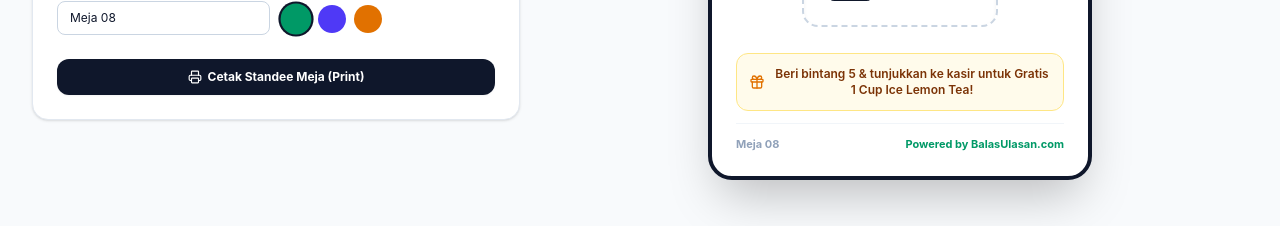
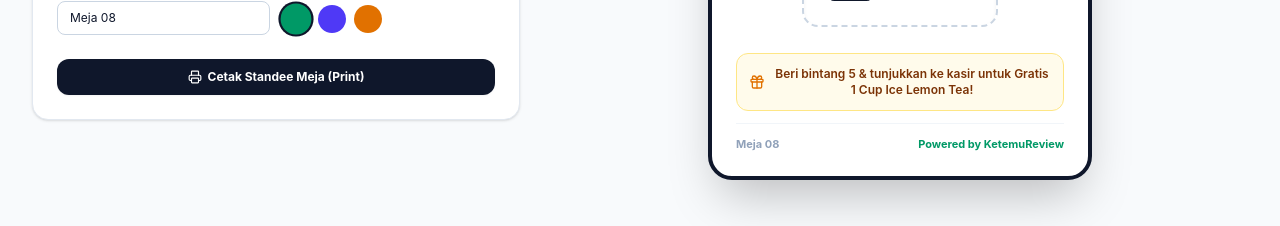
Before and after one commit to hakimarie/ketemuulasan, a React (Vite) app: page / in a window 1280 px wide. Shown: the part 7100-7326 px from the top of the page. Built offline with nearby package versions, Linux system fonts and the light colour scheme.

Commit message:
Complete KetemuReview branding cleanup

```diff
--- a/src/components/ReviewBoosterQR.tsx
+++ b/src/components/ReviewBoosterQR.tsx
@@ -252,7 +252,7 @@ export const ReviewBoosterQR: React.FC = () => {
               {/* Table number footer */}
               <div className="text-[11px] font-bold text-slate-400 flex items-center justify-between border-t border-slate-100 pt-3">
                 <span>{tableNumber}</span>
-                <span className="text-emerald-600">Powered by BalasUlasan.com</span>
+                <span className="text-emerald-600">Powered by KetemuReview</span>
               </div>
             </div>
           </div>
```
